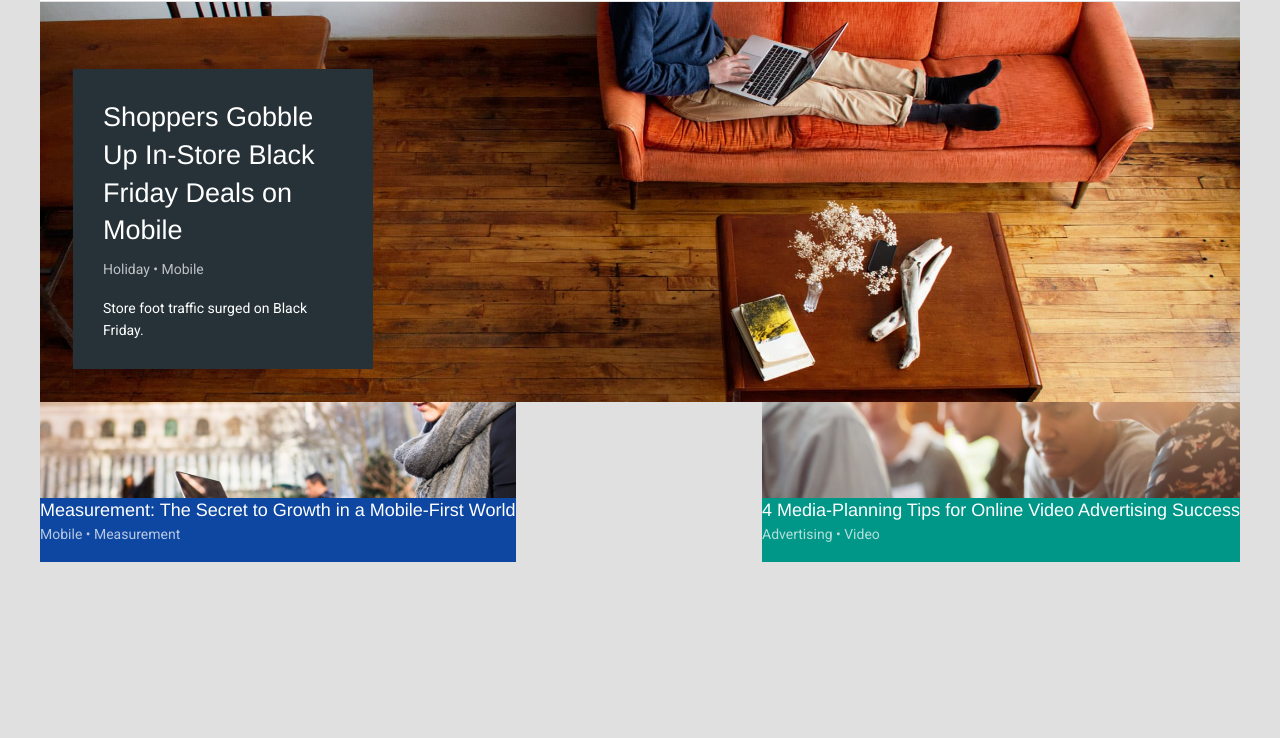
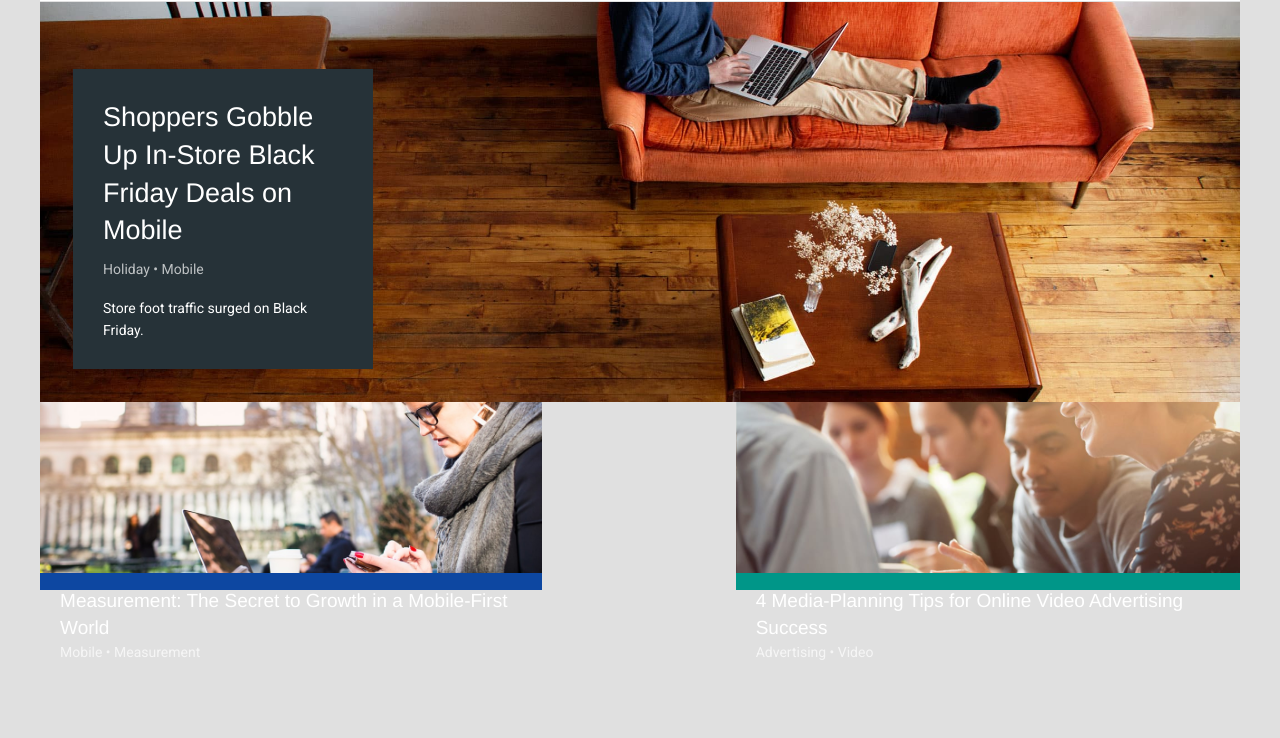
Before and after one commit to larrytun/CSS_Think-With-Google, a plain HTML site: page index.html in a window 1280 px wide. Shown: the part 62-800 px from the top of the page. Drawn offline with Linux system fonts and the light colour scheme.

Commit message:
finish styling on medium viewport

```diff
--- a/css/app.css
+++ b/css/app.css
@@ -20,6 +20,7 @@ body {
 .logo {
   height: 28px;
   margin-top: 18px;
+  margin-left: 20px;
 }
 
 @media screen and (min-width: 37.439em) {
@@ -39,7 +40,7 @@ body {
   }
 
   h2 {
-    font-size: 18px;
+    font-size: 19px;
     margin-bottom: 0;
   }
 
@@ -66,7 +67,9 @@ body {
   .textBox1 {
     color: white;
     margin: 0;
-    max-width: 50vw;
+    max-width: 90%;
+    margin-left: 4%;
+    margin-top: 3%;
   }
 
   .phone-lady {
@@ -75,11 +78,12 @@ body {
     background-size: cover;
     background-position: center;
     min-height: 6em;
+    min-height: 10.699em;
     height: auto;
   }
 
   .mobile-chunk {
-    height: 40%;
+    height: 47%;
     min-height: 6em;
     background-color: #0D47A1;
     max-width: 50vw;
@@ -89,7 +93,9 @@ body {
   .textBox2 {
     color: white;
     margin: 0;
-    max-width: 50vw;
+    max-width: 90%;
+    margin-left: 4%;
+    margin-top: 3%;
   }
 
   .tech-folks {
@@ -97,12 +103,12 @@ body {
     background-image: url("../img/tech-folks.jpg");
     background-size: cover;
     background-position: center;
-    min-height: 6em;
+    min-height: 10.699em;
     height: auto;
   }
 
   .advertising-chunk {
-    height: 40%;
+    height: 47%;
     min-height: 6em;
     background-color: #009688;
     max-width: 50vw;
```
